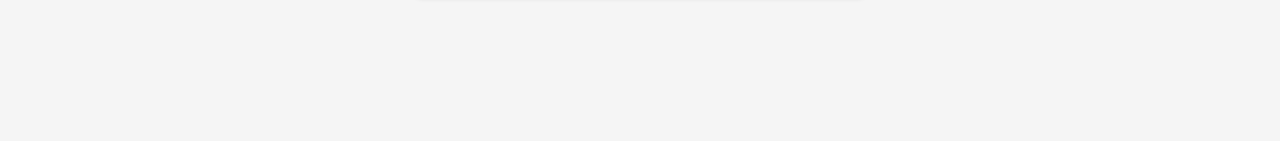
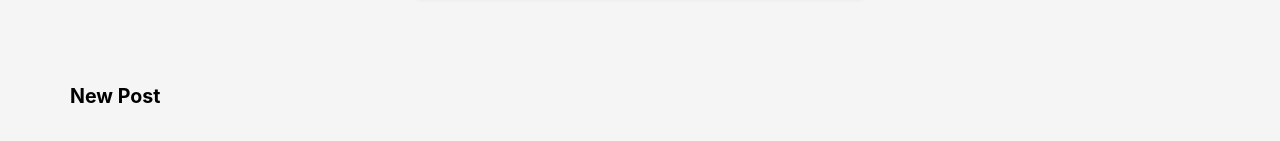
Before and after one commit to h232ch/board-service, a React (Create React App) app: page / in a window 1280 px wide. Shown: the part 427-568 px from the top of the page. Built offline with nearby package versions, Linux system fonts and the light colour scheme.

Commit message:
new template

```diff
--- a/src/App.tsx
+++ b/src/App.tsx
@@ -6,6 +6,7 @@ import PostForm from './components/PostForm/PostForm';
 import Login from './components/Login/Login';
 import { Post } from './types/Post';
 import './App.css';
+import NewComponent from './components/Default/NewComponent';
 
 const App: React.FC = () => {
   const [isLoggedIn, setIsLoggedIn] = useState(false);
@@ -92,6 +93,10 @@ const App: React.FC = () => {
     }
   };
 
+  const handleOnClick = () => {
+    console.log('NewComponent clicked');
+  };
+
   return (
     <div className="app">
       <Header isLoggedIn={isLoggedIn} onLogout={handleLogout} />
@@ -126,6 +131,7 @@ const App: React.FC = () => {
             <PostList posts={posts} onPostClick={handlePostClick} />
           </div>
         )}
+        <NewComponent title="New Post" onClick={handleOnClick}/>
       </main>
     </div>
   );
--- /dev/null
+++ b/src/components/Default/NewComponent.css
@@ -0,0 +1,12 @@
+/* src/components/NewComponent/NewComponent.css */
+.new-component {
+  max-width: 800px;
+  padding: 2rem;
+}
+
+.title {
+  font-size: 1.4rem;
+  font-weight: bold;
+  padding: 1rem;
+  margin-bottom: 1rem;
+}
--- /dev/null
+++ b/src/components/Default/NewComponent.tsx
@@ -0,0 +1,25 @@
+// src/components/NewComponent/NewComponent.tsx
+import React from 'react';
+import './NewComponent.css';
+
+interface NewComponentProps {
+  // props 타입 정의
+  title?: string;
+  onClick?: () => void;
+}
+
+const NewComponent: React.FC<NewComponentProps> = ({
+  title = 'Default Title',
+  onClick
+}) => {
+
+
+  return (
+    <div className="new-component">
+      <h2 className="title" onClick={onClick}>{title}</h2>
+      {/* 컴포넌트 내용 */}
+    </div>
+  );
+};
+
+export default NewComponent;
--- a/src/components/PostList/PostList.css
+++ b/src/components/PostList/PostList.css
@@ -17,7 +17,7 @@
 
 .post-item:hover {
   background-color: ghostwhite;
-  transform: translateY(-1px);
+  transform: translateY(-2px);
   box-shadow: 0 4px 6px rgba(0, 0, 0, 0.15);
 }
 
```
Also changed, not shown: 1 other file (tests, documents, lock files or other folders).
